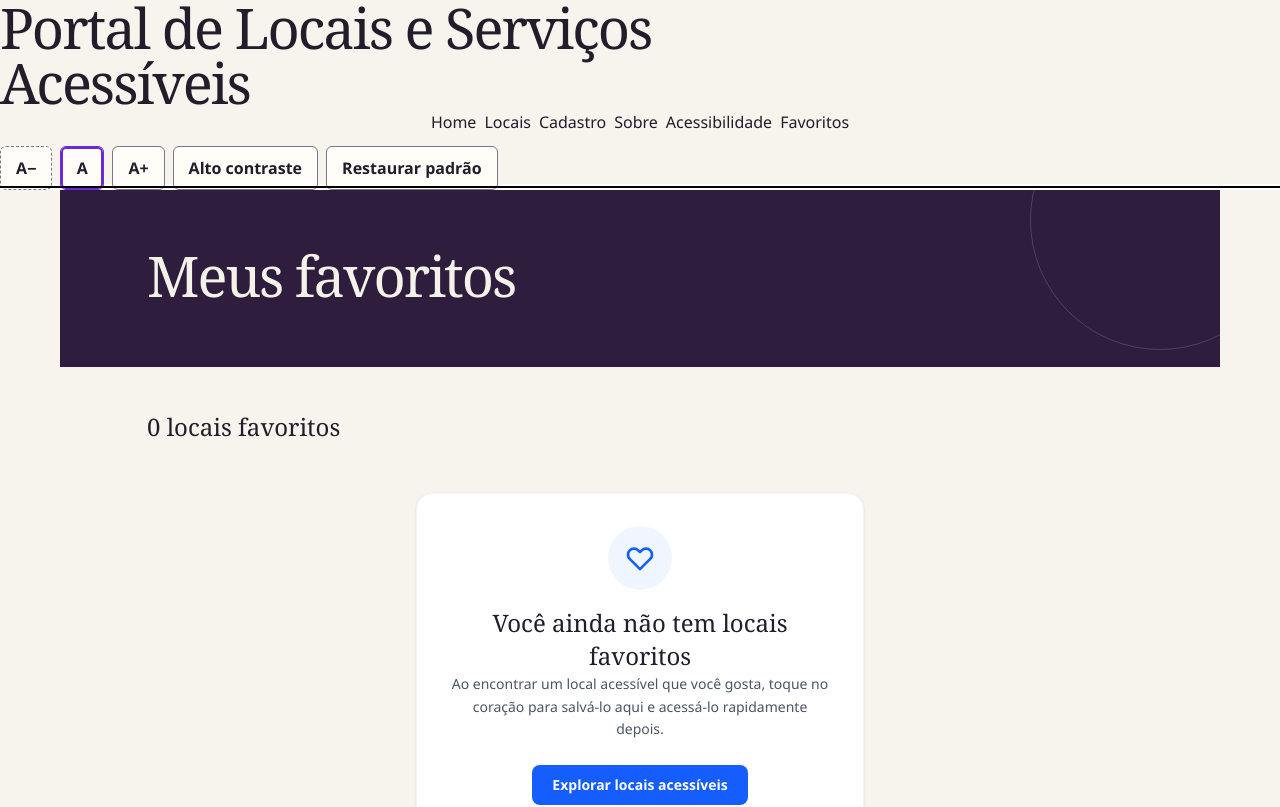
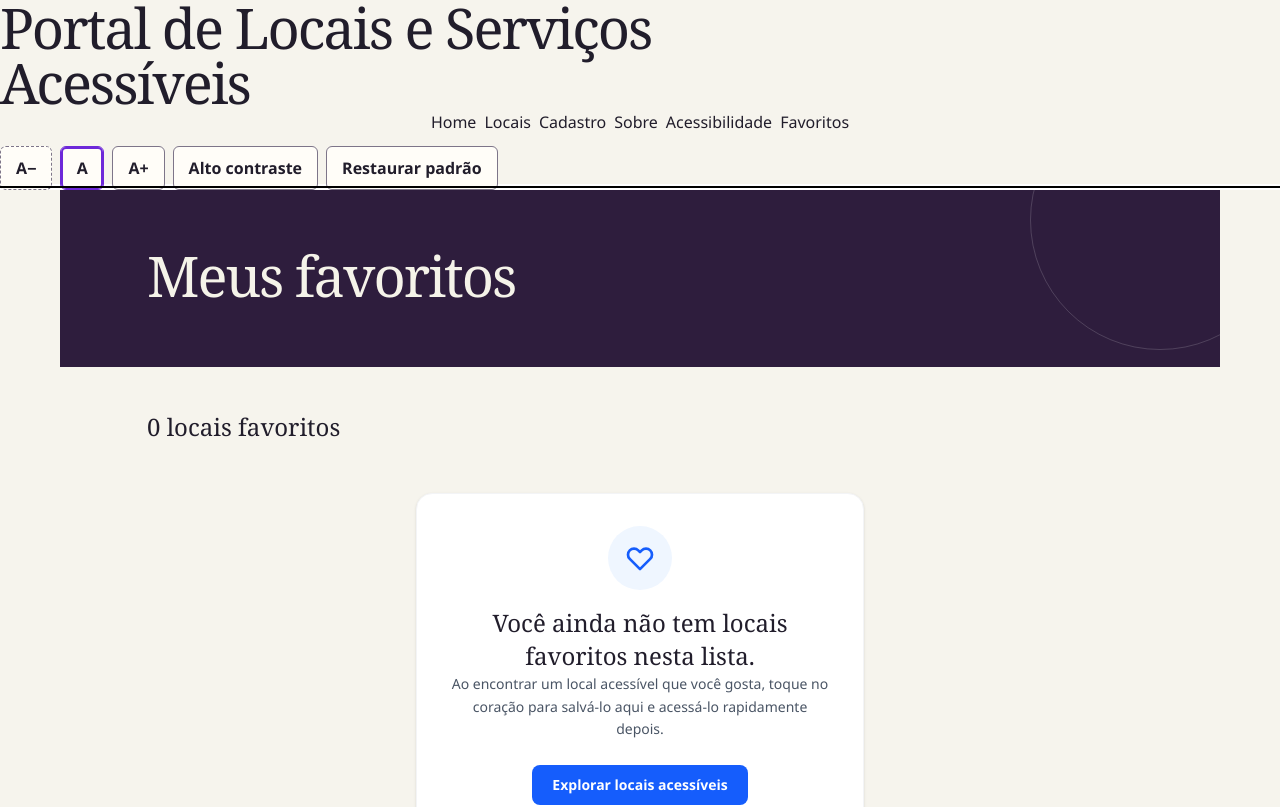
Before and after one commit to 1TDSPJ-26/portal-locais-acessiveis, a React (Vite) app: page /favoritos in a window 1280 px wide. Shown: the top 807 px of the page. Built offline with nearby package versions, Linux system fonts and the light colour scheme; a web font is replaced by a local one.

Commit message:
fix: ajusta texto de FavoritosVazio para atender aos testes automatizados

```diff
--- a/src/components/FavoritosVazio/index.tsx
+++ b/src/components/FavoritosVazio/index.tsx
@@ -27,7 +27,7 @@ export default function FavoritosVazio() {
       </div>
 
       <h2 className="text-xl font-bold text-gray-900 mb-2">
-        Você ainda não tem locais favoritos
+        Você ainda não tem locais favoritos nesta lista.
       </h2>
 
       <p className="text-gray-600 text-sm leading-relaxed mb-6">
```
